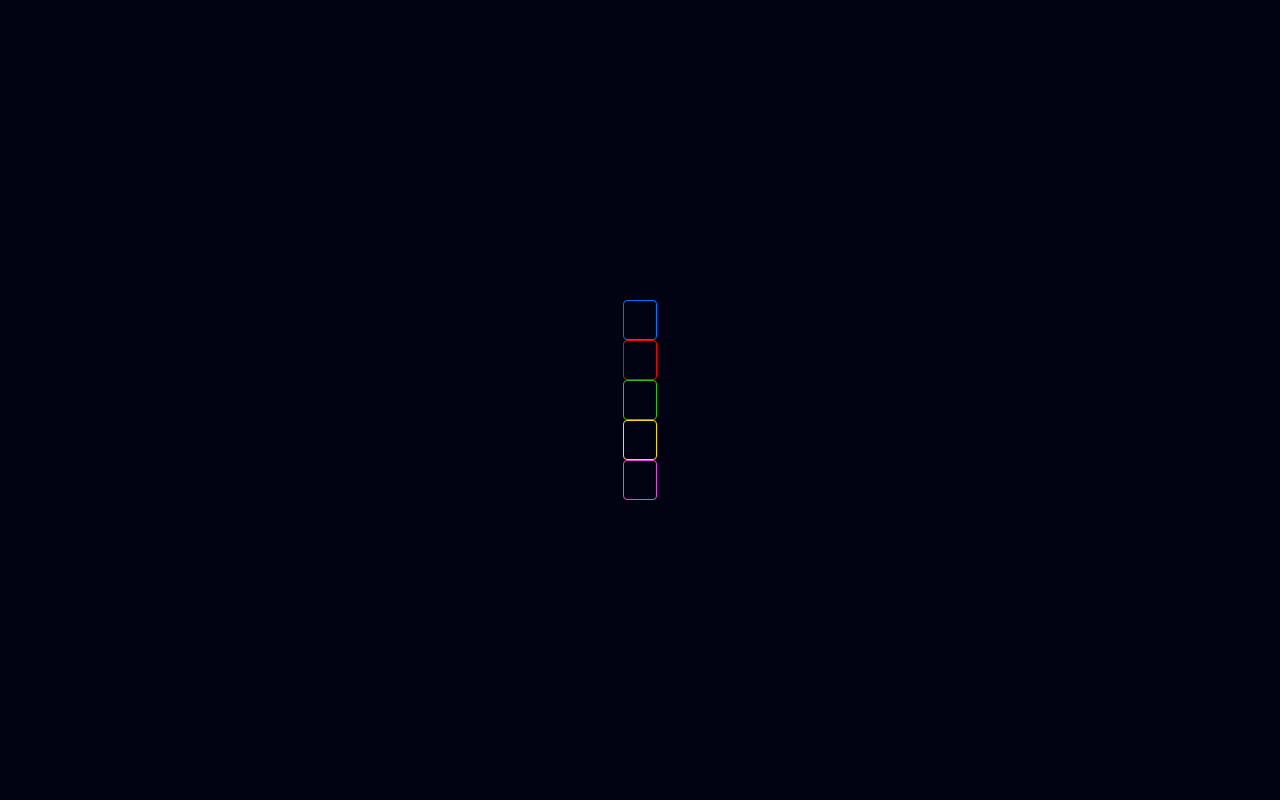
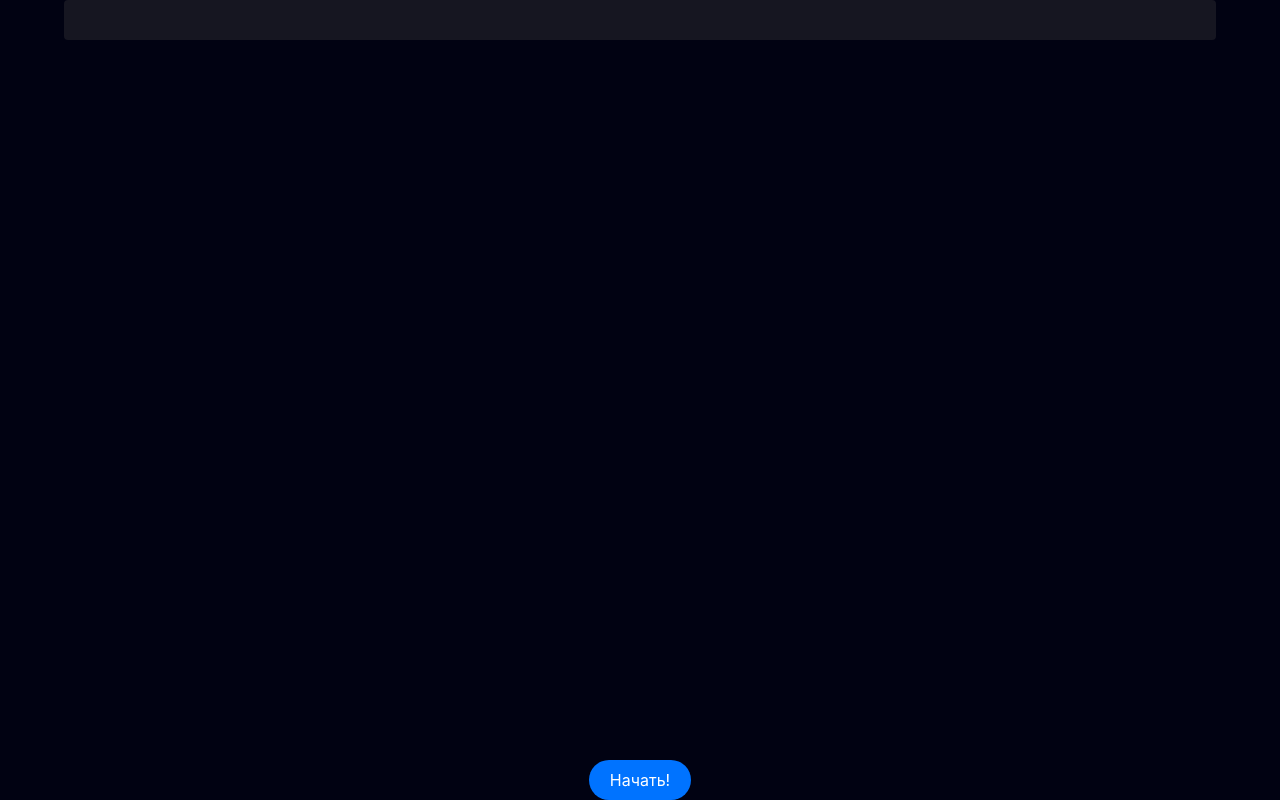
Before and after one commit to cxii112/calculating-training-2-next, a Next.js app: page / in a window 1280 px wide. Built offline with nearby package versions, Linux system fonts and the light colour scheme.

Commit message:
start dev homepage

```diff
--- /dev/null
+++ b/components/Bar.tsx
@@ -0,0 +1,15 @@
+import {ReactElement} from "react";
+import styles from '../styles/Bar.module.scss'
+
+export default function Bar(props: {
+    children?: ReactElement
+}) {
+    const classNames = {
+        "bar": [styles.bar],
+    }
+    return (
+        <div className={classNames.bar.join(" ")}>
+            {props.children}
+        </div>
+    )
+}
--- a/pages/index.tsx
+++ b/pages/index.tsx
@@ -1,8 +1,24 @@
 import type {NextPage} from 'next'
 import Head from 'next/head'
 import styles from '../styles/Home.module.scss'
+import Bar from "../components/Bar";
 
 const Home: NextPage = () => {
+    const classNames = {
+        "main": [
+            "container"],
+        "tile": [
+            "tile",
+            "notification",
+            "is-dark",
+            "is-align-content-center",
+            "is-justify-content-center",
+            "is-flex"],
+        "button": [
+            "button",
+            "is-primary",
+            "is-rounded"],
+    }
     return (
         <div>
             <Head>
@@ -11,17 +27,16 @@ const Home: NextPage = () => {
                 <link rel="icon" href="/favicon.ico"/>
             </Head>
 
-            <main className={styles.main}>
-                <button className="button is-primary is-outlined"/>
-                <button className="button is-danger is-outlined"/>
-                <button className="button is-success is-outlined"/>
-                <button className="button is-warning is-outlined"/>
-                <button className="button is-info is-outlined"/>
+            <main className={classNames.main.join(" ")}>
+                <div className={classNames.tile.join(" ")}>
+                </div>
             </main>
-
-            <footer>
-
-            </footer>
+            <Bar>
+                <button type={"button"}
+                        className={classNames.button.join(" ")}>
+                    Начать!
+                </button>
+            </Bar>
         </div>
     )
 }
--- /dev/null
+++ b/styles/Bar.module.scss
@@ -0,0 +1,8 @@
+.bar {
+  position: absolute;
+  width: 100vw;
+  bottom: 0;
+  background-color: transparent;
+  display: flex;
+  justify-content: space-around;
+}
```
